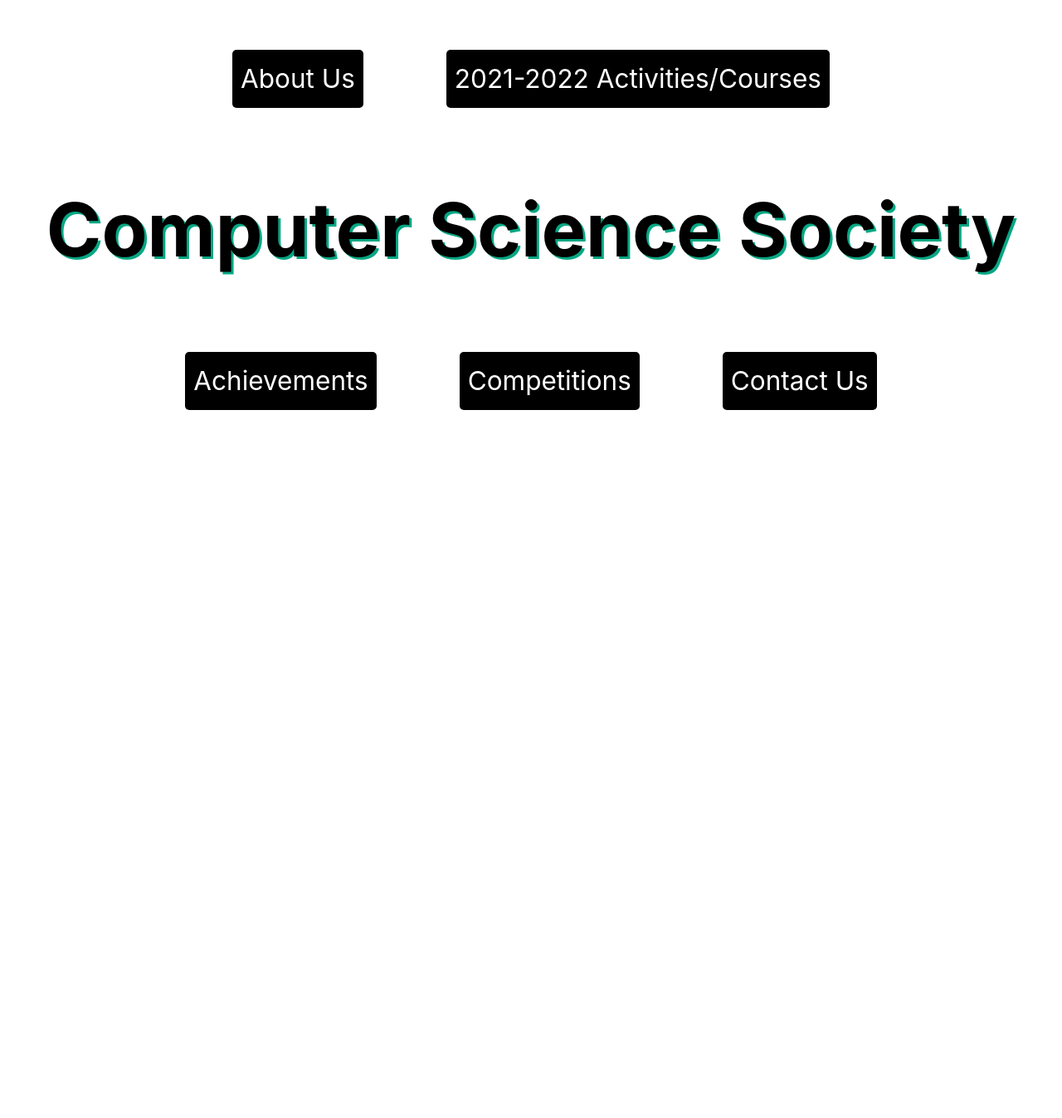
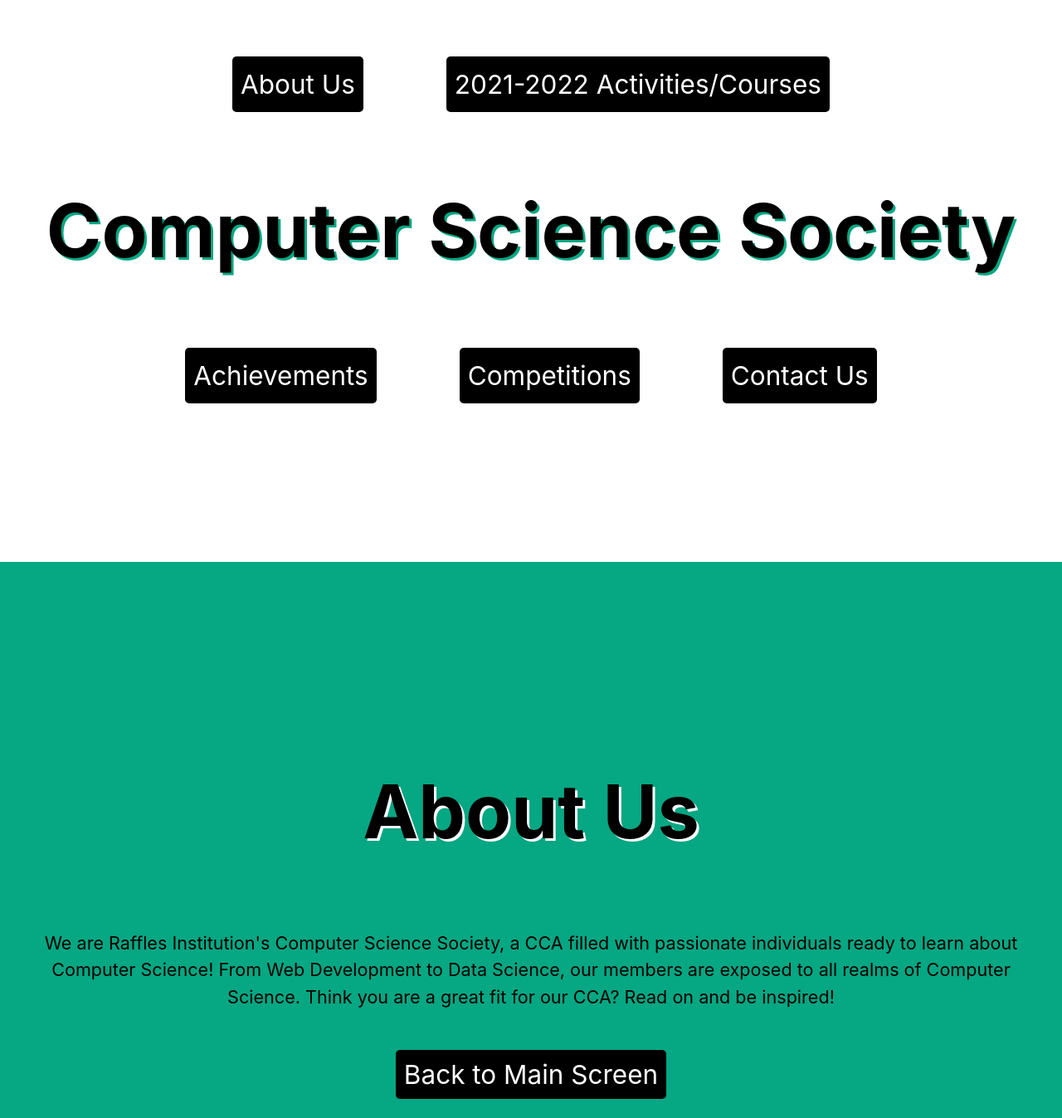
Before and after one commit to yu116/ccaweb, a Next.js app: page / in a window 1280 px wide. Shown: the part 123-1470 px from the top of the page at 83% size. Before the commit the page ends 800 px from the top, so only its background shows below. Built offline with nearby package versions, Linux system fonts and the light colour scheme.

Commit message:
Placeholder About Us page

```diff
--- a/pages/index.js
+++ b/pages/index.js
@@ -4,18 +4,19 @@ import utilStyles from '../styles/utils.module.css'
 
 export default function Home() {
   return (
-    <div className={utilStyles.screen}>
+    <div className={utilStyles.parent}>
+      <div id="main" className={utilStyles.screen}>
         <Head>
           <title>{siteTitle}</title>
         </Head>
-      <section className={utilStyles.headingMd, utilStyles.screen}>
+        <section className={utilStyles.headingMd}>
 
           {/* Top row of buttons */}
           <div className={utilStyles.subscreen}>
-          <a className={utilStyles.btn} href="https://google.com">
+            <a className={utilStyles.btn} href="#about-us">
               About Us
             </a>
-          <a className={utilStyles.btn} href="https://google.com">
+            <a className={utilStyles.btn} href="#activities-courses">
               2021-2022 Activities/Courses
             </a>
           </div>
@@ -25,18 +26,42 @@ export default function Home() {
 
           {/* Bottom row of buttons */}
           <div className={utilStyles.subscreen}>
-          <a className={utilStyles.btn} href="https://google.com">
+            <a className={utilStyles.btn} href="#achievements">
               Achievements
             </a>
-          <a className={utilStyles.btn} href="https://google.com">
+            <a className={utilStyles.btn} href="#competitions">
               Competitions
             </a>
-          <a className={utilStyles.btn} href="https://google.com">
+            <a className={utilStyles.btn} href="#contact-us">
               Contact Us
             </a>
           </div>
 
         </section>
       </div>
+
+      <div id="about-us" className={utilStyles.screen, utilStyles.screenalt}>
+        <Head>
+          <title>{siteTitle}</title>
+        </Head>
+        <section className={utilStyles.headingMd}>
+
+          <h1 className={utilStyles.title, utilStyles.titlealt}>About Us</h1>
+
+          <div className={utilStyles.container}>
+            <p>
+              We are Raffles Institution's Computer Science Society, a CCA filled with passionate individuals ready to learn about Computer Science! From Web Development to Data Science, our members are exposed to all realms of Computer Science. Think you are a great fit for our CCA? Read on and be inspired!
+            </p>
+          </div>
+
+          <br></br>
+
+          <a className={utilStyles.btn} href="#main">
+              Back to Main Screen
+          </a>
+
+        </section>
+      </div>
+    </div>
   )
 }
--- a/styles/utils.module.css
+++ b/styles/utils.module.css
@@ -52,15 +52,22 @@
 }
 
 /* Custom Styles */
-.screen {
+.parent {
+  scroll-behavior: smooth;
+}
+
+.screen, .screenalt {
   height: 100vh;
   width: 100vw;
-  /* background-color: aqua; */
   display: flex;
   align-items: center;
   justify-content: center;
   flex-direction: column;
   text-align: center;
+}
+
+.screenalt {
+  background-color: #06a783;
 }
 
 .subscreen {
@@ -70,9 +77,18 @@
   column-gap: 100px;
 }
 
-.title {
+.container {
+  padding-left: 20px;
+  padding-right: 20px;
+}
+
+.title, .titlealt {
   font-size: 5rem;
   text-shadow: 3px 3px #06a783;
+}
+
+.titlealt {
+  text-shadow: 3px 3px white;
 }
 
 .btn {
```
Lines whose indentation alone changed are shown as unchanged.
